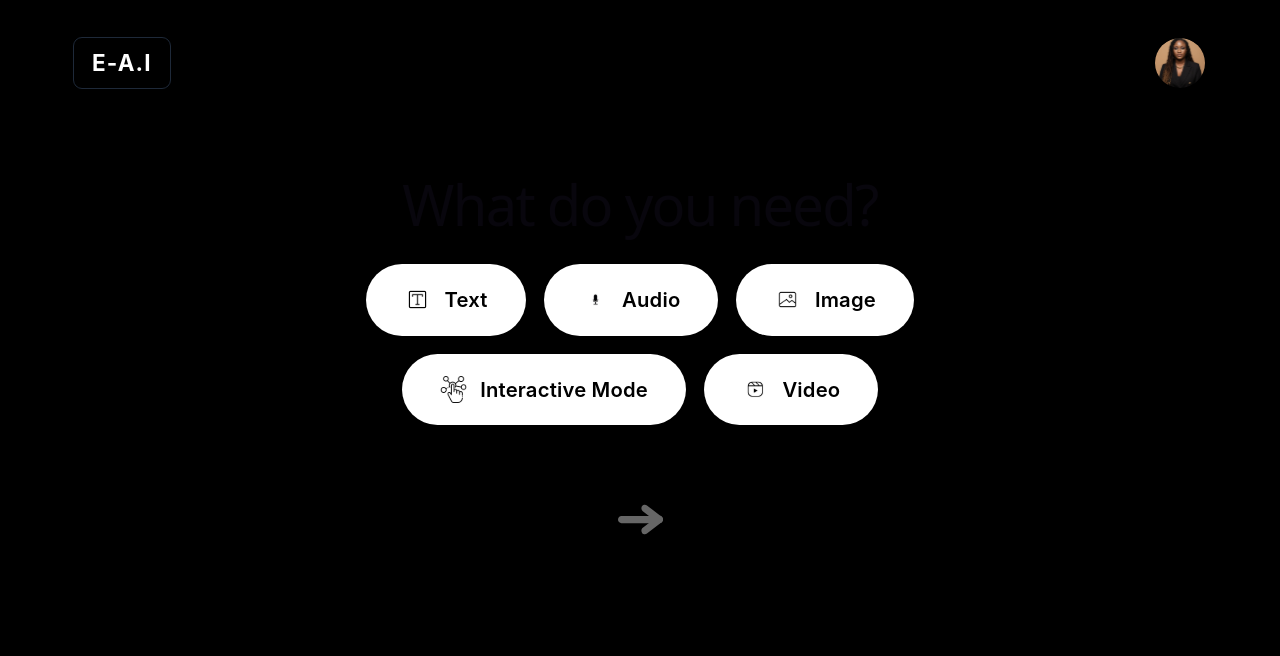
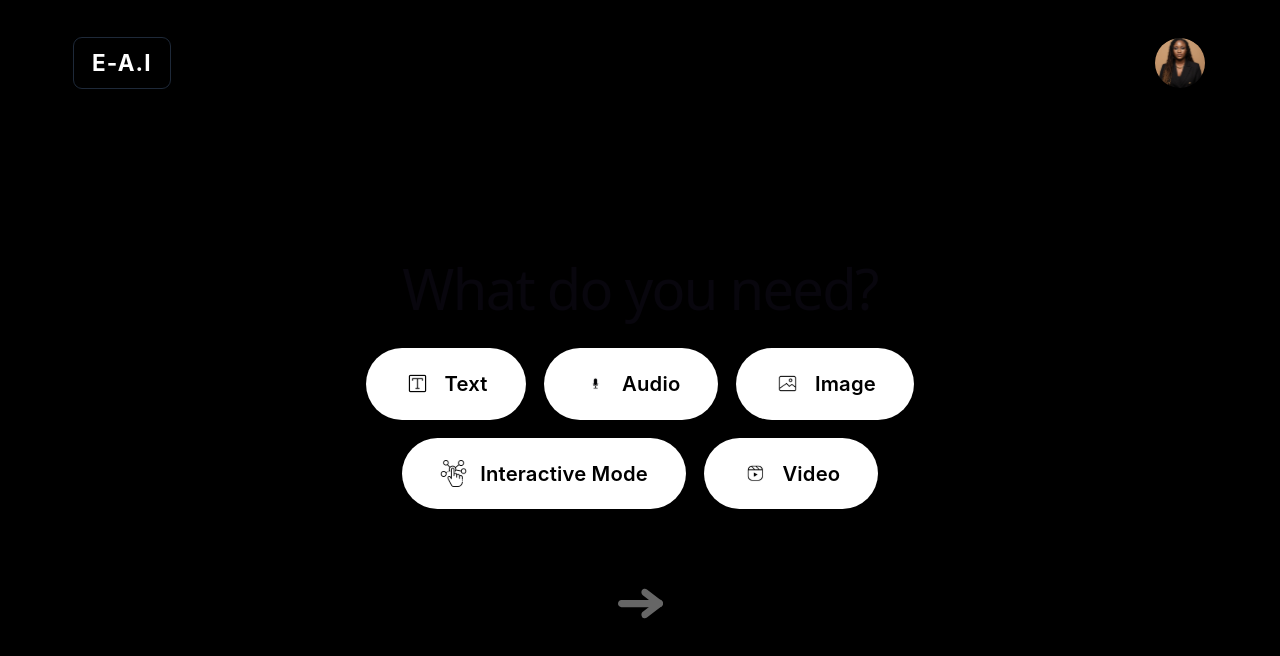
Before and after one commit to Phawaaaz/Etech, a React (Vite) app: page /dashboard in a window 1280 px wide. Shown: the top 656 px of the page. Built offline with nearby package versions, Linux system fonts and the light colour scheme.

Commit message:
Modify Layout component: Update isCenteredPage logic to include dashboard path for improved layout handling

```diff
--- a/src/pages/Layout.jsx
+++ b/src/pages/Layout.jsx
@@ -5,7 +5,9 @@ export default function Layout() {
   const { pathname } = useLocation();
   const isDark = pathname === "/dashboard";
   const isCenteredPage =
-    pathname === "/generate" || pathname === "/select-topic";
+    pathname === "/dashboard" ||
+    pathname === "/generate" ||
+    pathname === "/select-topic";
 
   return (
     <div
```
